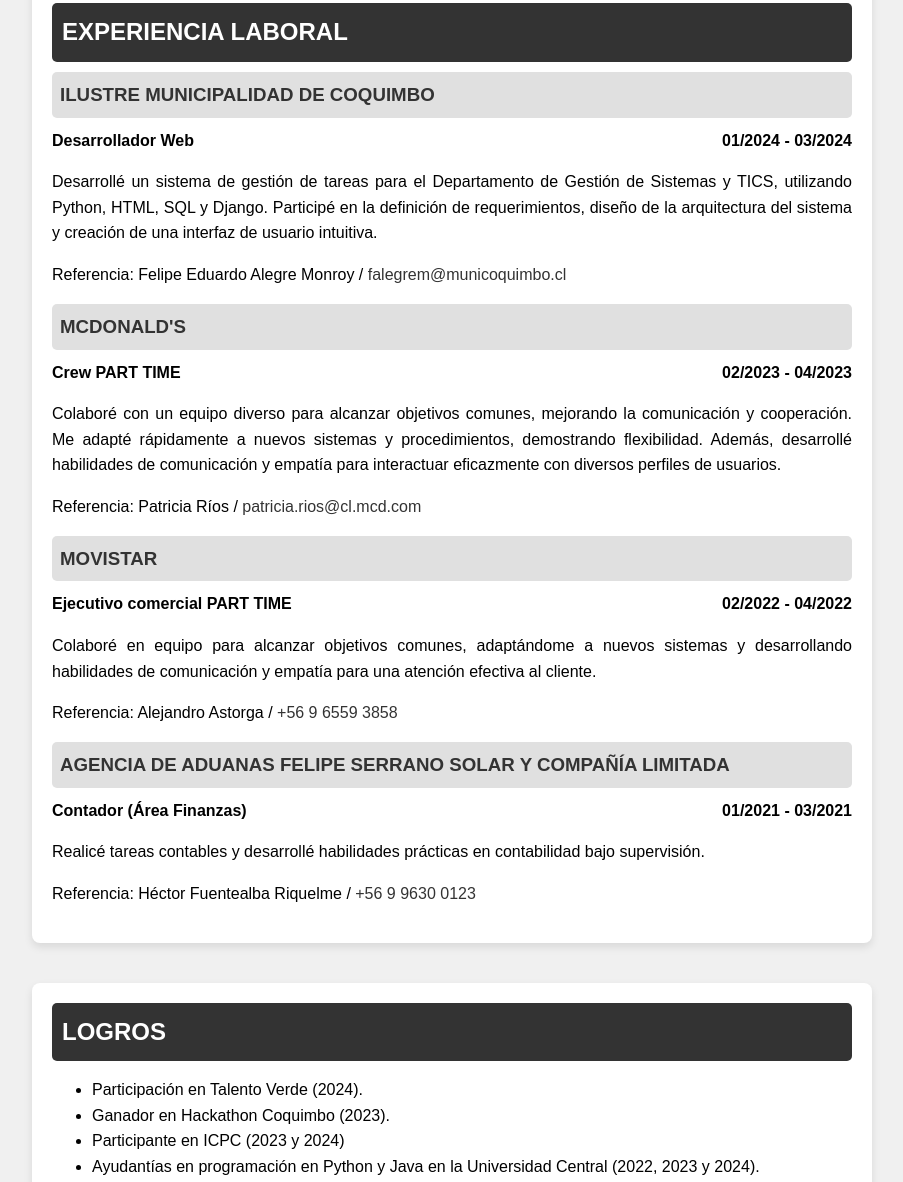
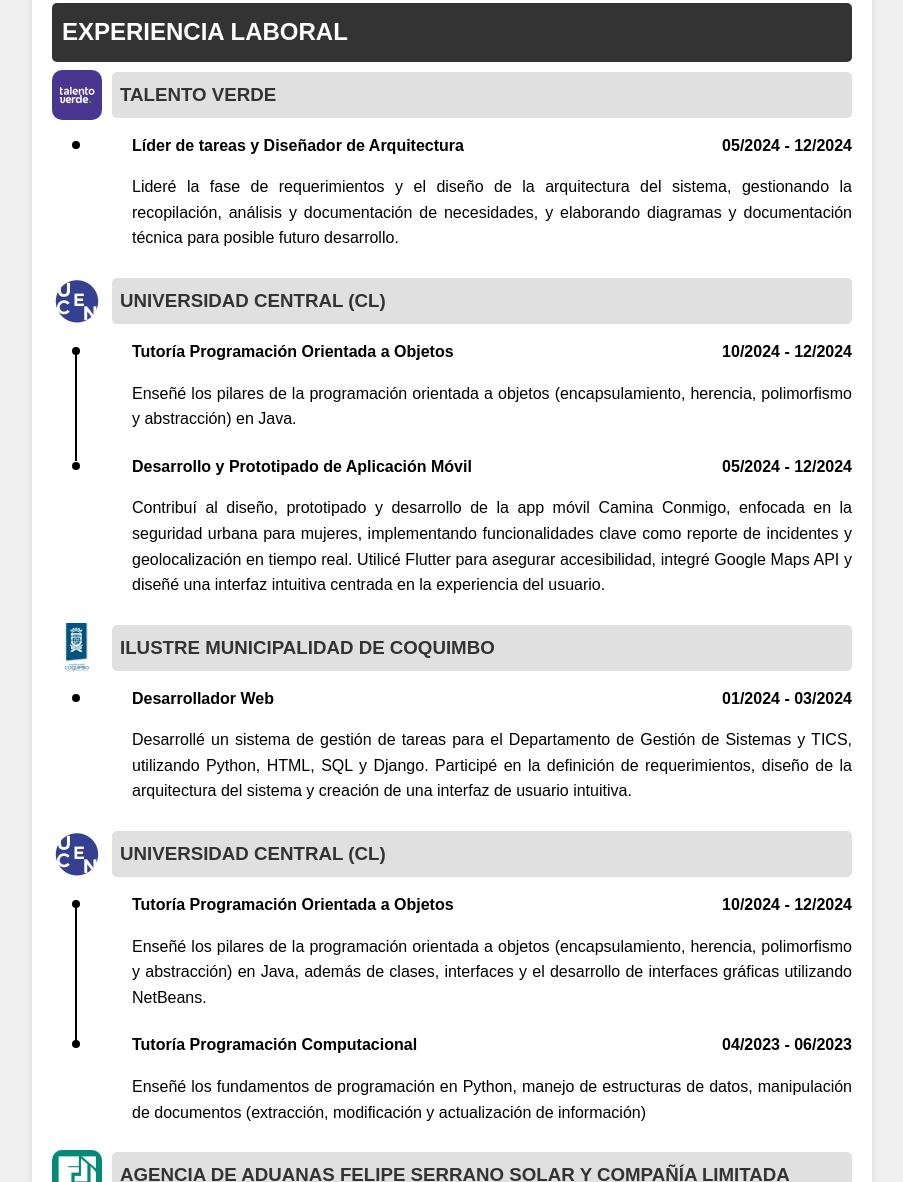
Before and after one commit to Snickmax/CV-Digital, a plain HTML site: page index.html in a window 1280 px wide. Shown: the part 676-1858 px from the top of the page, without its empty margins (188-1091 px from the left). Drawn offline with Linux system fonts and the light colour scheme.

Commit message:
Updete Experiencia

```diff
--- a/index.html
+++ b/index.html
@@ -14,7 +14,7 @@
 
     <div id="encabezado">
         <div id="info">
-            <img src="cv.png" alt="foto" id="foto">
+            <img src="static/cv.png" alt="foto" id="foto">
             <div>
                 <h1>Victor Ibarra Espinoza</h1>
                 <div id="contacto">
@@ -37,7 +37,7 @@
             <a href="https://github.com/Snickmax" target="_blank">
                 <i class="fab fa-github fa-2x"></i>
             </a>
-            <a href="CV_Victor_Ibarra.pdf" id="download-cv">
+            <a href="doc/CV_Victor_Ibarra.pdf" id="download-cv">
                 <i class="fas fa-file-download fa-2x"></i>
             </a>
         </div>
@@ -47,73 +47,158 @@
     <!-- Presentacion -->
     <section>
         <h2>PERFIL</h2>
-        <p>Estudiante de Ingeniería Civil en Computación e Informática en la Universidad Central, con un enfoque práctico y orientado a resultados en el desarrollo de soluciones tecnológicas. He adquirido experiencia en programación, desarrollo web y análisis de datos mediante mi participación en proyectos académicos y competencias, como la ICPC, Talento Verde y Hackathon Chile, donde obtuvimos el primer lugar con una aplicación para mejorar la conectividad vial, actualmente financiada por Corfo. Además, mi experiencia laboral incluye el desarrollo de un sistema de gestión de tareas para la Municipalidad de Coquimbo, en el cual trabajé desde la definición de requerimientos hasta la implementación de la interfaz. Soy una persona comprometida, con habilidades en liderazgo y trabajo en equipo, y busco continuamente desafíos que me permitan crecer profesional y técnicamente en el área de la tecnología.</p>
+        <p>Estudiante de Ingeniería Civil en Computación e Informática en la Universidad Central, con un enfoque
+            práctico y orientado a resultados en el desarrollo de soluciones tecnológicas. He adquirido experiencia en
+            programación, desarrollo web y análisis de datos mediante mi participación en proyectos académicos y
+            competencias, como la ICPC, Talento Verde y Hackathon Chile, donde obtuvimos el primer lugar con una
+            aplicación para mejorar la conectividad vial, actualmente financiada por Corfo. Además, mi experiencia
+            laboral incluye el desarrollo de un sistema de gestión de tareas para la Municipalidad de Coquimbo, en el
+            cual trabajé desde la definición de requerimientos hasta la implementación de la interfaz. Soy una persona
+            comprometida, con habilidades en liderazgo y trabajo en equipo, y busco continuamente desafíos que me
+            permitan crecer profesional y técnicamente en el área de la tecnología.</p>
     </section>
 
     <!-- Experiencia laboral -->
     <section>
         <h2>EXPERIENCIA LABORAL</h2>
+
         <div>
+            <div class="contentTitle">
+                <img src="static/talento_verde_chile_logo.jpg" alt="logo" class="logo">
+                <h3>TALENTO VERDE</h3>
+            </div>
+            <div class="timeline">
+                <div class="timeline-event">
+                    <div class="timeline-content">
+                        <!-- Fecha -->
+                        <div class="cargo-fecha">
+                            <span class="cargo">Líder de tareas y Diseñador de Arquitectura</span>
+                            <span class="fecha">05/2024 - 12/2024</span>
+                        </div>
+                        <!-- Descripcion -->
+                        <p>Lideré la fase de requerimientos y el diseño de la arquitectura del sistema, gestionando la
+                            recopilación,
+                            análisis y documentación de necesidades, y elaborando diagramas y documentación técnica para
+                            posible
+                            futuro desarrollo.</p>
+                    </div>
+                </div>
+            </div>
+        </div>
+
+        <div>
+            <div class="contentTitle">
+                <img src="static/Ucen_logo.jpg" alt="logo" class="logo">
+                <h3> UNIVERSIDAD CENTRAL (CL)</h3>
+            </div>
+            <div class="timeline">
+                <div class="timeline-event">
+                    <div class="timeline-content">
+                        <div class="cargo-fecha">
+                            <span class="cargo">Tutoría Programación Orientada a Objetos</span>
+                            <span class="fecha">10/2024 - 12/2024</span>
+                        </div>
+                        <!-- Descripcion -->
+                        <p>Enseñé los pilares de la programación orientada a objetos (encapsulamiento, herencia,
+                            polimorfismo y abstracción) en Java.</p>
+                    </div>
+                </div>
+                <div class="timeline-event">
+                    <div class="timeline-content">
+                        <div class="cargo-fecha">
+                            <span class="cargo">Desarrollo y Prototipado de Aplicación Móvil</span>
+                            <span class="fecha">05/2024 - 12/2024</span>
+                        </div>
+                        <!-- Descripcion -->
+                        <p>Contribuí al diseño, prototipado y desarrollo de la app móvil Camina Conmigo, enfocada en la
+                            seguridad urbana para mujeres, implementando funcionalidades clave como reporte de
+                            incidentes y
+                            geolocalización en tiempo real. Utilicé Flutter para asegurar accesibilidad, integré Google
+                            Maps
+                            API y diseñé una interfaz intuitiva centrada en la experiencia del usuario.</p>
+                    </div>
+                </div>
+            </div>
+        </div>
+
+        <div>
+            <div class="contentTitle">
+                <img src="static/municipalidad_de_coquimbo_logo.jpg" alt="logo" class="logo">
                 <h3> ILUSTRE MUNICIPALIDAD DE COQUIMBO</h3>
+            </div>
+            <div class="timeline">
+                <div class="timeline-event">
+                    <div class="timeline-content">
                         <!-- Fecha -->
                         <div class="cargo-fecha">
                             <span class="cargo">Desarrollador Web</span>
                             <span class="fecha">01/2024 - 03/2024</span>
                         </div>
                         <!-- Descripcion -->
-            <p>Desarrollé un sistema de gestión de tareas para el Departamento de Gestión de Sistemas y TICS, utilizando Python, HTML, SQL y Django. Participé en la definición de requerimientos, diseño de la arquitectura del sistema y creación de una interfaz de usuario intuitiva.</p>
-            <!-- contacto -->
-            <p>Referencia: Felipe Eduardo Alegre Monroy / <a
-                    href="mailto:falegrem@municoquimbo.cl">falegrem@municoquimbo.cl</a></p>
+                        <p>Desarrollé un sistema de gestión de tareas para el Departamento de Gestión de Sistemas y
+                            TICS, utilizando
+                            Python, HTML, SQL y Django. Participé en la definición de requerimientos, diseño de la
+                            arquitectura del
+                            sistema y creación de una interfaz de usuario intuitiva.</p>
                     </div>
+                </div>
+            </div>
+        </div>
+
         <div>
-            <h3>MCDONALD'S</h3>
-            <!-- Fecha -->
+            <div class="contentTitle">
+                <img src="static/Ucen_logo.jpg" alt="logo" class="logo">
+                <h3> UNIVERSIDAD CENTRAL (CL)</h3>
+            </div>
+            <div class="timeline">
+                <div class="timeline-event">
+                    <div class="timeline-content">
                         <div class="cargo-fecha">
-                <span class="cargo">Crew PART TIME</span>
-                <span class="fecha">02/2023 - 04/2023</span>
+                            <span class="cargo">Tutoría Programación Orientada a Objetos</span>
+                            <span class="fecha">10/2024 - 12/2024</span>
                         </div>
                         <!-- Descripcion -->
-            <p>Colaboré con un equipo diverso para alcanzar objetivos comunes, mejorando la comunicación y cooperación. Me adapté rápidamente a nuevos sistemas y procedimientos, demostrando flexibilidad. Además, desarrollé habilidades de comunicación y empatía para interactuar eficazmente con diversos perfiles de usuarios.
-            </p>
-            <!-- contacto -->
-            <p>Referencia: Patricia Ríos / <a href="mailto:patricia.rios@cl.mcd.com">patricia.rios@cl.mcd.com</a></p>
+                        <p>Enseñé los pilares de la programación orientada a objetos (encapsulamiento, herencia,
+                            polimorfismo y abstracción) en Java, además de clases, interfaces y el desarrollo de
+                            interfaces gráficas utilizando NetBeans.</p>
                     </div>
-        <div>
-            <h3>MOVISTAR</h3>
-            <!-- Fecha -->
+                </div>
+                <div class="timeline-event">
+                    <div class="timeline-content">
                         <div class="cargo-fecha">
-                <span class="cargo">Ejecutivo comercial PART TIME</span>
-                <span class="fecha">02/2022 - 04/2022</span>
+                            <span class="cargo">
+                                Tutoría Programación Computacional</span>
+                            <span class="fecha">04/2023 - 06/2023</span>
                         </div>
                         <!-- Descripcion -->
-            <p>Colaboré en equipo para alcanzar objetivos comunes, adaptándome a nuevos sistemas y desarrollando habilidades de comunicación y empatía para una atención efectiva al cliente.</p>
-            <!-- contacto -->
-            <p>Referencia: Alejandro Astorga / <a href="tel:+56965593858">+56 9 6559 3858</a></p>
+                        <p>Enseñé los fundamentos de programación en Python, manejo de estructuras de datos,
+                            manipulación de documentos (extracción, modificación y actualización de información)</p>
                     </div>
+                </div>
+            </div>
+        </div>
+
         <div>
+            <div class="contentTitle">
+                <img src="static/agencia_de_aduanas_felipe_serrano_logo.jpg" alt="logo" class="logo">
                 <h3>AGENCIA DE ADUANAS FELIPE SERRANO SOLAR Y COMPAÑÍA LIMITADA</h3>
+            </div>
+            <div class="timeline">
+                <div class="timeline-event">
+                    <div class="timeline-content">
                         <!-- Fecha -->
                         <div class="cargo-fecha">
                             <span class="cargo">Contador (Área Finanzas)</span>
                             <span class="fecha">01/2021 - 03/2021</span>
                         </div>
                         <!-- Descripcion -->
-            <p>Realicé tareas contables y desarrollé habilidades prácticas en contabilidad bajo supervisión.</p>
-            <!-- contacto -->
-            <p>Referencia: Héctor Fuentealba Riquelme / <a href="tel:+56996300123">+56 9 9630 0123</a></p>
+                        <p>Realicé tareas contables y desarrollé habilidades prácticas en contabilidad bajo supervisión.
+                        </p>
                     </div>
-    </section>
+                </div>
+            </div>
+        </div>
 
-    <!-- Logros -->
-    <section>
-        <h2>LOGROS</h2>
-        <ul>
-            <li>Participación en Talento Verde (2024).</li>
-            <li>Ganador en Hackathon Coquimbo (2023).</li>
-            <li>Participante en ICPC (2023 y 2024)</li>
-            <li>Ayudantías en programación en Python y Java en la Universidad Central (2022, 2023 y 2024).</li>
-        </ul>
     </section>
 
     <!-- Educacion -->
@@ -127,16 +212,29 @@
                 <span class="cargo">Ingeniería Civil en Computación e Informática </span>
                 <span class="fecha">2021 - Actual (Esperado 2026)</span>
             </div>
-            <br>
             <!-- Descripcion -->
-            <strong>Experiencia Destacada y Logros Académicos:</strong>
+            <p>Experiencia Destacada y Logros Académicos:</p>
             <ul>
                 <li>
                     <strong>
-                        Hackathon Chile 2023 - 1er Lugar:
+                        Hackathon Chile 2024 - 2do Lugar:
                     </strong>
                     <p>
-                        En equipo desarrollamos una solución innovadora para mejorar la conectividad vial mediante una aplicación móvil. Este proyecto, financiado por Corfo como premio de asesoramiento en la competencia, se encuentra en proceso de desarrollo junto con mi equipo.
+                        En equipo, desarrollamos una solución innovadora para mejorar la seguridad de la carga mediante
+                        un sistema de gestión de flotas basado en Inteligencia Artificial. Este sistema genera
+                        predicciones utilizando patrones de velocidad, carga y ubicación, lo que permite identificar los
+                        sectores con mayor tendencia a accidentes, en función de la velocidad y la carga.
+                    </p>
+                </li>
+                <li>
+                    <strong>
+                        Inteligencia Artificial y Detección de Minerales (2024):
+                    </strong>
+                    <p>
+                        Desarrollé un proyecto de Inteligencia Artificial para la detección de minerales mediante redes
+                        neuronales convolucionales (CNN), como parte del curso de IA. Este proyecto fortaleció mis
+                        conocimientos en redes neuronales y en el uso de modelos de aprendizaje profundo aplicados a la
+                        industria.
                     </p>
                 </li>
                 <li>
@@ -144,15 +242,21 @@
                         Concurso Internacional de Programación Competitiva (ICPC) 2023 y 2024:
                     </strong>
                     <p>
-                        Como parte del equipo representativo de la universidad, participé en dos ediciones de la ICPC Chile, logrando resolver dos ejercicios en la edición 2023 y obteniendo el 11° lugar a nivel nacional de 21 participante y 18° lugar de 24 participantes resolviendo un ejercicio en 2024. Estas experiencias me permitieron profundizar mis habilidades en programación y resolver problemas en entornos competitivos.
+                        Como parte del equipo representativo de la universidad, participé en dos ediciones de la ICPC
+                        Chile, logrando resolver dos ejercicios en la edición 2023 y obteniendo el 11° lugar a nivel
+                        nacional de 21 participante y 18° lugar de 24 participantes resolviendo un ejercicio en 2024.
+                        Estas experiencias me permitieron profundizar mis habilidades en programación y resolver
+                        problemas en entornos competitivos.
                     </p>
                 </li>
                 <li>
                     <strong>
-                        Inteligencia Artificial y Detección de Minerales (2024):
+                        Hackathon Chile 2023 - 1er Lugar:
                     </strong>
                     <p>
-                        Desarrollé un proyecto de Inteligencia Artificial para la detección de minerales mediante redes neuronales convolucionales (CNN), como parte del curso de IA. Este proyecto fortaleció mis conocimientos en redes neuronales y en el uso de modelos de aprendizaje profundo aplicados a la industria.
+                        En equipo desarrollamos una solución innovadora para mejorar la conectividad vial mediante una
+                        aplicación móvil. Este proyecto, financiado por Corfo como premio de asesoramiento en la
+                        competencia, se encuentra en proceso de desarrollo junto con mi equipo.
                     </p>
                 </li>
                 <li>
@@ -160,26 +264,9 @@
                         Feria de Proyectos de Ingeniería Civil en Computación e Informática (2022):
                     </strong>
                     <p>
-                        Presenté un software de simulación de circuitos eléctricos, diseñado en mi segundo año de carrera. Esta experiencia me brindó una base sólida en simulación y visualización de datos.
+                        Presenté un software de simulación de circuitos eléctricos, diseñado en mi segundo año de
+                        carrera. Esta experiencia me brindó una base sólida en simulación y visualización de datos.
                     </p>
-                </li>
-                <li>
-                    <strong>
-                        Investiga UCEN 2023:
-                    </strong>
-                    <p>
-                        Colaboré en el desarrollo del prototipo de la aplicación móvil "Camina Conmigo", una herramienta enfocada en mejorar la seguridad en espacios públicos para mujeres en la ciudad de La Serena, con un enfoque en el análisis de percepción de inseguridad urbana.
-                    </p>
-                </li>
-            </ul>
-
-            <strong>Ayudantías:</strong>
-            <ul>
-                <li>
-                    Programación Computacional (Python)
-                </li>
-                <li>
-                    Programación Orientada a Objetos (Java)
                 </li>
             </ul>
             <a href="https://github.com/Snickmax/Universidad-Central" target="_blank">
@@ -187,6 +274,17 @@
                 Click para revisar documentos Realizados en este periodo
             </a>
         </div>
+    </section>
+
+    <!-- Logros -->
+    <section>
+        <h2>LOGROS</h2>
+        <ul>
+            <li>Participación en Talento Verde (2024).</li>
+            <li>Ganador en Hackathon Coquimbo (2023).</li>
+            <li>Participante en ICPC (2023 y 2024)</li>
+            <li>Ayudantías en programación en Python y Java en la Universidad Central (2022, 2023 y 2024).</li>
+        </ul>
     </section>
 
     <!-- Certificados -->
@@ -341,7 +439,9 @@
         </div>
         <div>
             <h3>Habilidades Blandas y otros</h3>
-            <p>Actitud positiva - Responsabilidad personal - Liderazgo - Trabajo en equipo - Comunicación - Análisis - resolución de problemas - Capacidad analítica - Razonamiento lógico - Gestión - planificación de proyectos - Metodologías ágiles - Análisis de datos - Ciencia de datos </p>
+            <p>Actitud positiva - Responsabilidad personal - Liderazgo - Trabajo en equipo - Comunicación - Análisis -
+                resolución de problemas - Capacidad analítica - Razonamiento lógico - Gestión - planificación de
+                proyectos - Metodologías ágiles - Análisis de datos - Ciencia de datos </p>
         </div>
     </section>
 
--- a/styles.css
+++ b/styles.css
@@ -8,6 +8,55 @@ body {
     display: flex;
     flex-direction: column;
     align-items: center;
+}
+
+/* Secciones en tarjeta */
+section {
+    background-color: white; /* Fondo blanco de la tarjeta */
+    border-radius: 8px; /* Bordes redondeados */
+    box-shadow: 0 4px 8px rgba(0, 0, 0, 0.1); /* Sombra */
+    padding: 20px;
+    margin: 20px 0;
+    width: 80%; /* Ajusta según el tamaño deseado */
+    max-width: 800px; /* Ancho máximo de la tarjeta */
+    transition: box-shadow 0.5s ease; /* Transición suave para el cambio de color */
+}
+
+/* Títulos de secciones */
+h2 {
+    background-color: #333; /* Fondo gris oscuro */
+    color: white; /* Color del texto */
+    padding: 10px;
+    border-radius: 5px; /* Bordes redondeados */
+    margin: 0; /* Elimina el margen por defecto */
+}
+
+h3 {
+    background-color: #E0E0E0; /* Fondo gris claro */
+    color: #333; /* Color del texto */
+    padding: 8px;
+    border-radius: 5px; /* Bordes redondeados */
+    margin: 10px 0; /* Espacio arriba y abajo */
+    flex-grow: 1; /* Ocupa el espacio restante disponible */
+}
+
+p {
+    text-align: justify;
+
+}
+
+/* Enlaces */
+section a {
+    text-decoration: none;
+    color: #333;
+}
+
+section a:hover {
+    color: #BCA0AB;
+}
+
+section:hover {
+    box-shadow: 0 4px 10px rgba(0, 0, 0, 0.793); /* Sombra */
 }
 
 /* Encabezado */
@@ -78,37 +127,13 @@ body {
     color: #0073b1; /* Ajusta el color en hover, por ejemplo, azul para LinkedIn */
 }
 
-/* Secciones en tarjeta */
-section {
-    background-color: white; /* Fondo blanco de la tarjeta */
-    border-radius: 8px; /* Bordes redondeados */
-    box-shadow: 0 4px 8px rgba(0, 0, 0, 0.1); /* Sombra */
-    padding: 20px;
-    margin: 20px 0;
-    width: 80%; /* Ajusta según el tamaño deseado */
-    max-width: 800px; /* Ancho máximo de la tarjeta */
-    transition: box-shadow 0.5s ease; /* Transición suave para el cambio de color */
+#contacto a {
+    color: #333;
 }
 
-/* Títulos de secciones */
-h2 {
-    background-color: #333; /* Fondo gris oscuro */
-    color: white; /* Color del texto */
-    padding: 10px;
-    border-radius: 5px; /* Bordes redondeados */
-    margin: 0; /* Elimina el margen por defecto */
-}
-
-h3 {
-    background-color: #E0E0E0; /* Fondo gris claro */
-    color: #333; /* Color del texto */
-    padding: 8px;
-    border-radius: 5px; /* Bordes redondeados */
-    margin: 10px 0; /* Espacio arriba y abajo */
-}
-
-p {
-    text-align: justify;
+#contacto ul li:hover .contactoInt,
+#contacto ul li:hover a {
+    color: rgb(42, 47, 186); /* Color deseado al pasar el cursor */
 }
 
 /* Estilo para cargos y fechas */
@@ -128,27 +153,54 @@ p {
     text-align: right; /* Alinea la fecha a la derecha */
 }
 
-/* Enlaces */
-section a {
-    text-decoration: none;
-    color: #333;
+.contentTitle {
+    display: flex;
+    align-items: center;
+    gap: 10px; /* Espacio entre la imagen y el texto */
 }
 
-#contacto a {
-    color: #333;
+.logo {
+    height: 50px; /* Ajusta la altura de la imagen */
+    width: auto; /* Mantén la proporción de la imagen */
+
+    border-radius: 10px;
 }
 
-#contacto ul li:hover .contactoInt,
-#contacto ul li:hover a {
-    color: rgb(42, 47, 186); /* Color deseado al pasar el cursor */
+.timeline {
+    position: relative;
+    padding-left: 20px;
 }
 
-section a:hover {
-    color: #BCA0AB;
+.timeline-event {
+    position: relative;
+    padding-left: 40px;
+    padding-bottom: 1px;
 }
 
-section:hover {
-    box-shadow: 0 4px 10px rgba(0, 0, 0, 0.793); /* Sombra */
+.timeline-event::before {
+    content: '';
+    position: absolute;
+    left: 0px;
+    top: 8px;
+    width: 8px;
+    height: 8px;
+    border-radius: 50%;
+    background-color: #000; /* Punto */
+}
+
+.timeline-content {
+    position: relative;
+    padding-left: 20px;
+}
+
+.timeline-event:not(:last-child)::after {
+    content: '';
+    position: absolute;
+    left: 3px;
+    top: 8px; /* Controla la posición de la línea */
+    width: 2px;
+    height: 104%; /* Longitud de la línea */
+    background-color: #000; /* Línea */
 }
 /* Sección de habilidades */
 .skill-list {
```
Also changed, not shown: static/Ucen_logo.jpg (added), static/agencia_de_aduanas_felipe_serrano_logo.jpg (added), static/cv.png (renamed from cv.png), static/municipalidad_de_coquimbo_logo.jpg (added), static/talento_verde_chile_logo.jpg (added), 4 other files. Lines whose indentation alone changed are shown as unchanged.
